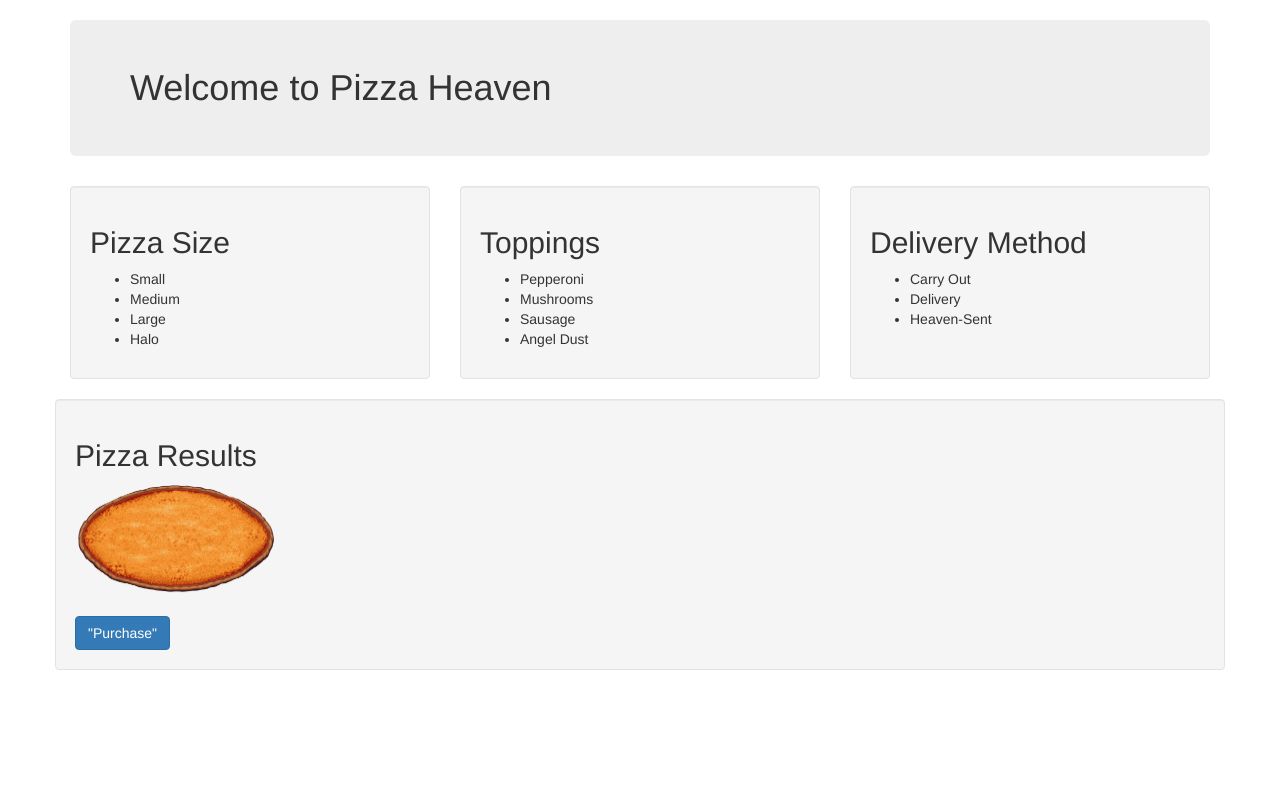
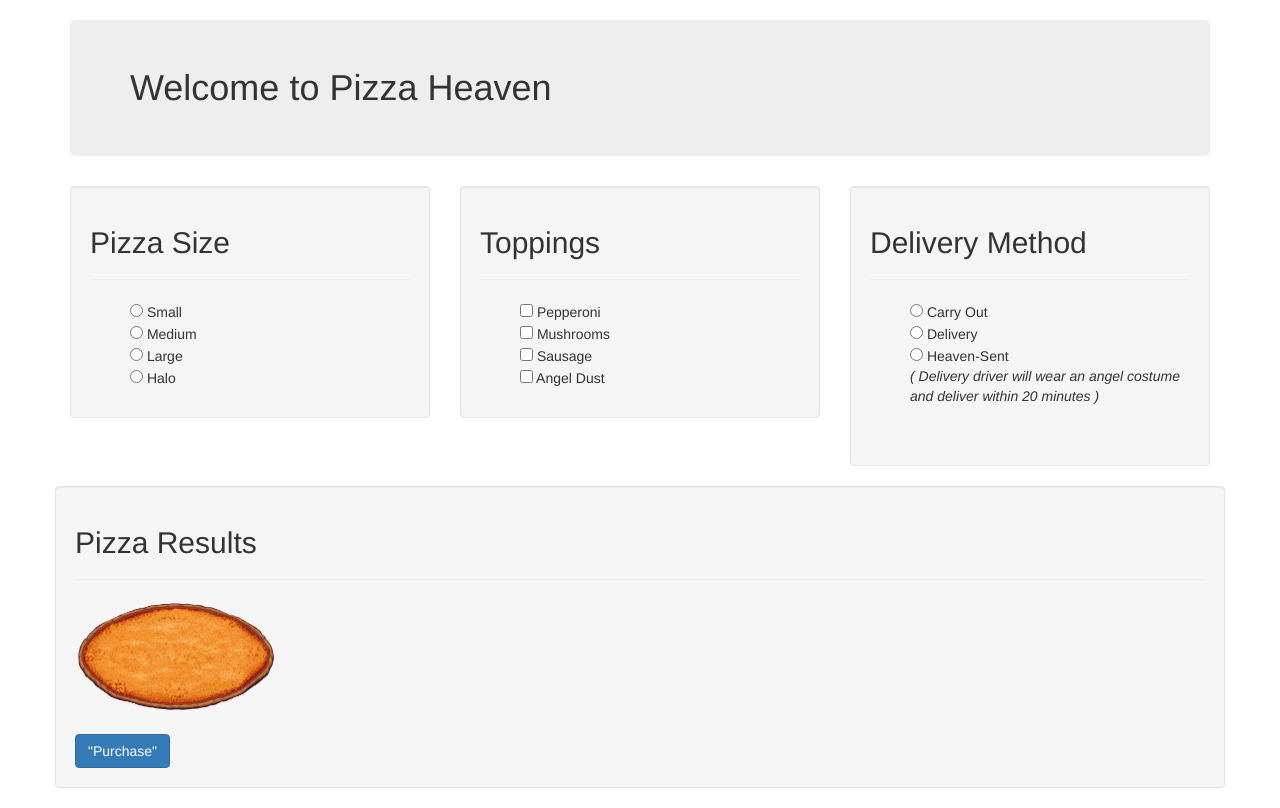
Before and after one commit to cjrhone/pizza-heaven, a plain HTML site: page index.html in a window 1280 px wide. Drawn offline with Linux system fonts and the light colour scheme.

Commit message:
Add radio buttons and check-boxes

```diff
--- a/index.html
+++ b/index.html
@@ -18,33 +18,35 @@
       <div class="row">
         <div class="col-md-4 pizza-size">
           <div class="well">
-            <h2>Pizza Size</h2>
+            <h2>Pizza Size<hr></h2>
             <ul>
-              <li>Small</li>
-              <li>Medium</li>
-              <li>Large</li>
-              <li>Halo</li>
+              <input type="radio" name="size" value="4"> Small<br>
+              <input type="radio" name="size" value="5"> Medium<br>
+              <input type="radio" name="size" value="7"> Large<br>
+              <input type="radio" name="size" value="7"> Halo<br>
             </ul>
           </div>
         </div>
         <div class="col-md-4 pizza-toppings">
           <div class="well">
-            <h2>Toppings</h2>
+            <h2>Toppings<hr></h2>
             <ul>
-              <li>Pepperoni</li>
-              <li>Mushrooms</li>
-              <li>Sausage</li>
-              <li>Angel Dust</li>
+              <input type="checkbox" name="toppings" value="1"> Pepperoni<br>
+              <input type="checkbox" name="toppings" value="1"> Mushrooms<br>
+              <input type="checkbox" name="toppings" value="2"> Sausage<br>
+              <input type="checkbox" name="toppings" value="3"> Angel Dust<br>
             </ul>
           </div>
         </div>
         <div class="col-md-4 pizza-delivery">
           <div class="well">
-            <h2>Delivery Method</h2>
+            <h2>Delivery Method<hr></h2>
             <ul>
-              <li>Carry Out</li>
-              <li>Delivery</li>
-              <li>Heaven-Sent</li>
+              <input type="radio" name="delivery" value="0"> Carry Out<br>
+              <input type="radio" name="delivery" value="5"> Delivery<br>
+              <input type="radio" name="delivery" value="7"> Heaven-Sent<br>
+              <p><em>( Delivery driver will wear an angel costume and deliver within 20 minutes )</em></p>
+
               <br>
             </ul>
           </div>
@@ -52,7 +54,7 @@
       </div>
       <div class="row">
         <div class="col-md-12 well pizza-results">
-          <h2>Pizza Results</h2>
+          <h2>Pizza Results<hr></h2>
           <img src="img/emptypizza.png" alt="its empty">
           <div class="row">
             <br>
@@ -63,10 +65,10 @@
         </div>
       </div>
       </form>
-      <form id="new-pizza-form"
+      <form id="new-pizza-form">
       <div class="row">
         <div class="col-md-12 well purchase-results">
-          <h2>"Thank you for your purchase"</h2>
+          <h2>"Thank you for your purchase"<hr></h2>
           <button class="btn btn-primary" type="submit" name="new-purchase">"New Pizza"</button>
         </div>
       </div>
```
